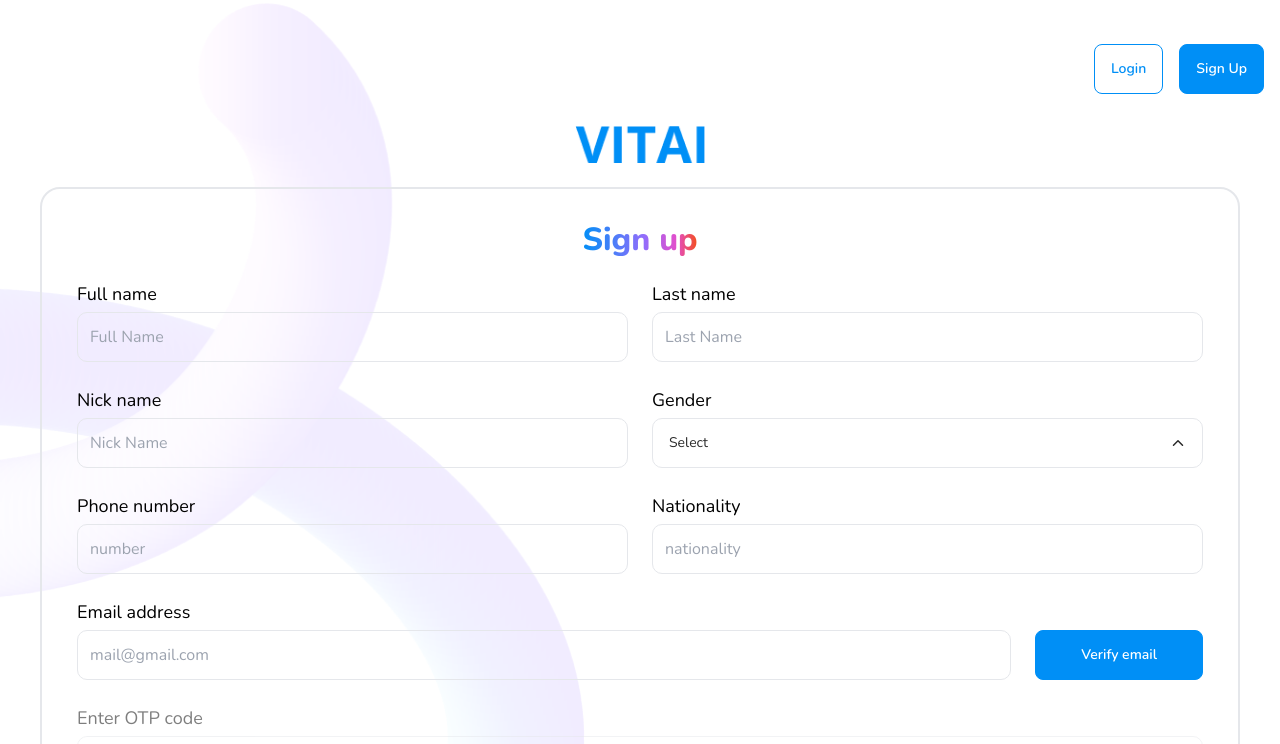
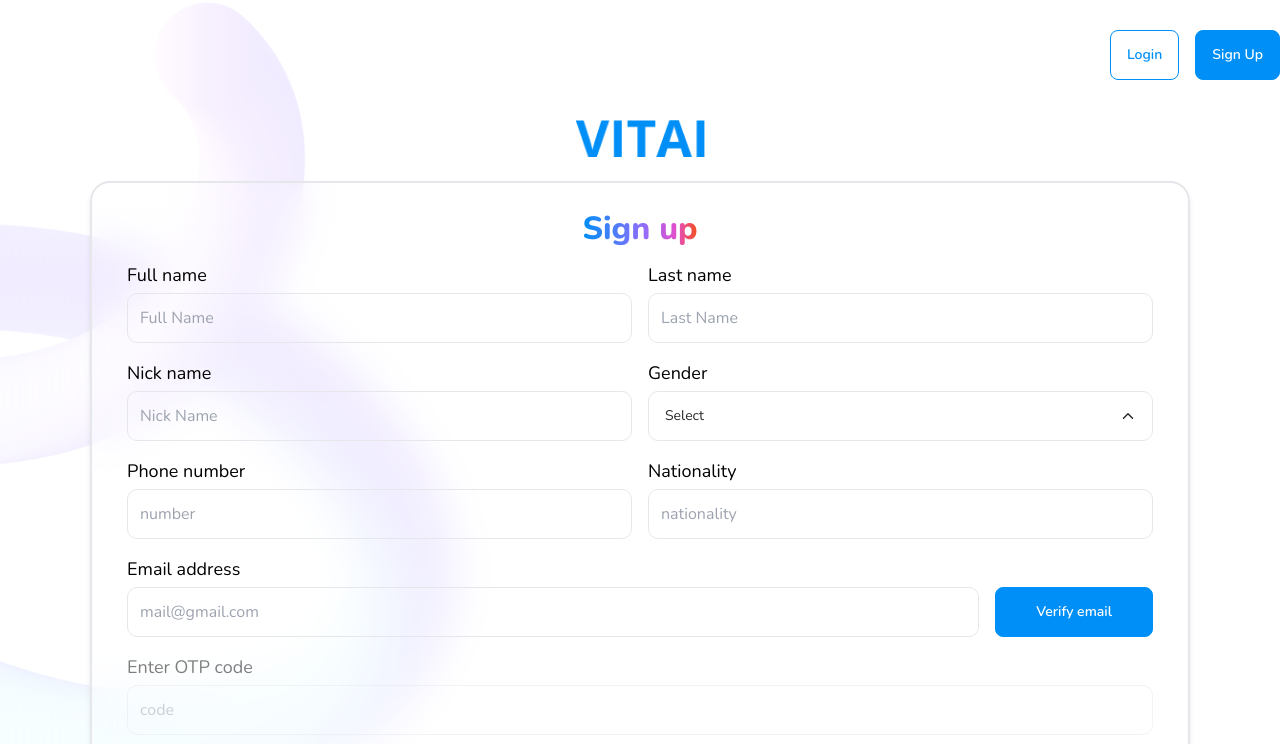
Before and after one commit to CloudDreamXX/Tolu-front-end, a React (Vite) app: page /signup in a window 1280 px wide. Shown: the top 744 px of the page. Built offline with nearby package versions, Linux system fonts and the light colour scheme.

Commit message:
layout of signup setup

```diff
--- a/src/components/forms/SignupForm.jsx
+++ b/src/components/forms/SignupForm.jsx
@@ -17,7 +17,7 @@ const SignupForm = () => {
   return (
     <form
       onSubmit={handleSubmit}
-      className="py-5 px-5 sm:py-[25px] lg:py-[35px] sm:px-[35px] border-2 border-primary/10 rounded-[20px] mt-6 grid grid-cols-1 lg:grid-cols-12 gap-4 lg:gap-6"
+      className="bg-transparent shadow-md backdrop-blur-[20px] py-5 px-5 sm:py-[25px] lg:py-[30px] sm:px-[35px] border-2 border-primary/10 rounded-[20px] mt-6 grid grid-cols-1 lg:grid-cols-12 gap-4 "
     >
       <div className="lg:col-span-12 flex justify-center">
         <h5 className="text-xl md:text-[32px] bg-gradientText text-transparent bg-clip-text font-extrabold leading-none">
--- a/src/pages/auth/Signup.jsx
+++ b/src/pages/auth/Signup.jsx
@@ -4,15 +4,15 @@ import SignupForm from "../../components/forms/SignupForm";
 
 const Signup = () => {
   return (
-    <section className="w-full bg-white py-5 md:py-[44px] min-h-screen bg-[url('src/assets/images/auth/layout-bg.png')] bg-no-repeat bg-left-top bg-contain">
-      <section className="container mx-auto flex flex-col justify-between gap-20 sm:gap-8 h-full">
-        <div className="flex justify-end">
-          <div className="flex items-center gap-4 w-full sm:w-auto px-4">
+    <section className="w-full bg-white py-5 md:py-[30px] min-h-screen lg:h-screen  bg-[url('src/assets/images/auth/layout-bg.png')] bg-no-repeat bg-left-top bg-contain">
+      <section className="container mx-auto flex flex-col gap-20 sm:gap-10 h-full">
+        <div className="flex justify-end ">
+          <div className="flex items-center gap-4 w-full sm:w-auto ">
             <Button text="Login" bg="bg-white text-primary" />
             <Button text="Sign Up" />
           </div>
         </div>
-        <div className="mx-auto w-full lg:w-[1200px]">
+        <div className="mx-auto w-full lg:w-[1100px]">
           <div className="flex justify-center">
             <img src={logo} alt="logo" className="w-[130px]" />
           </div>
```
